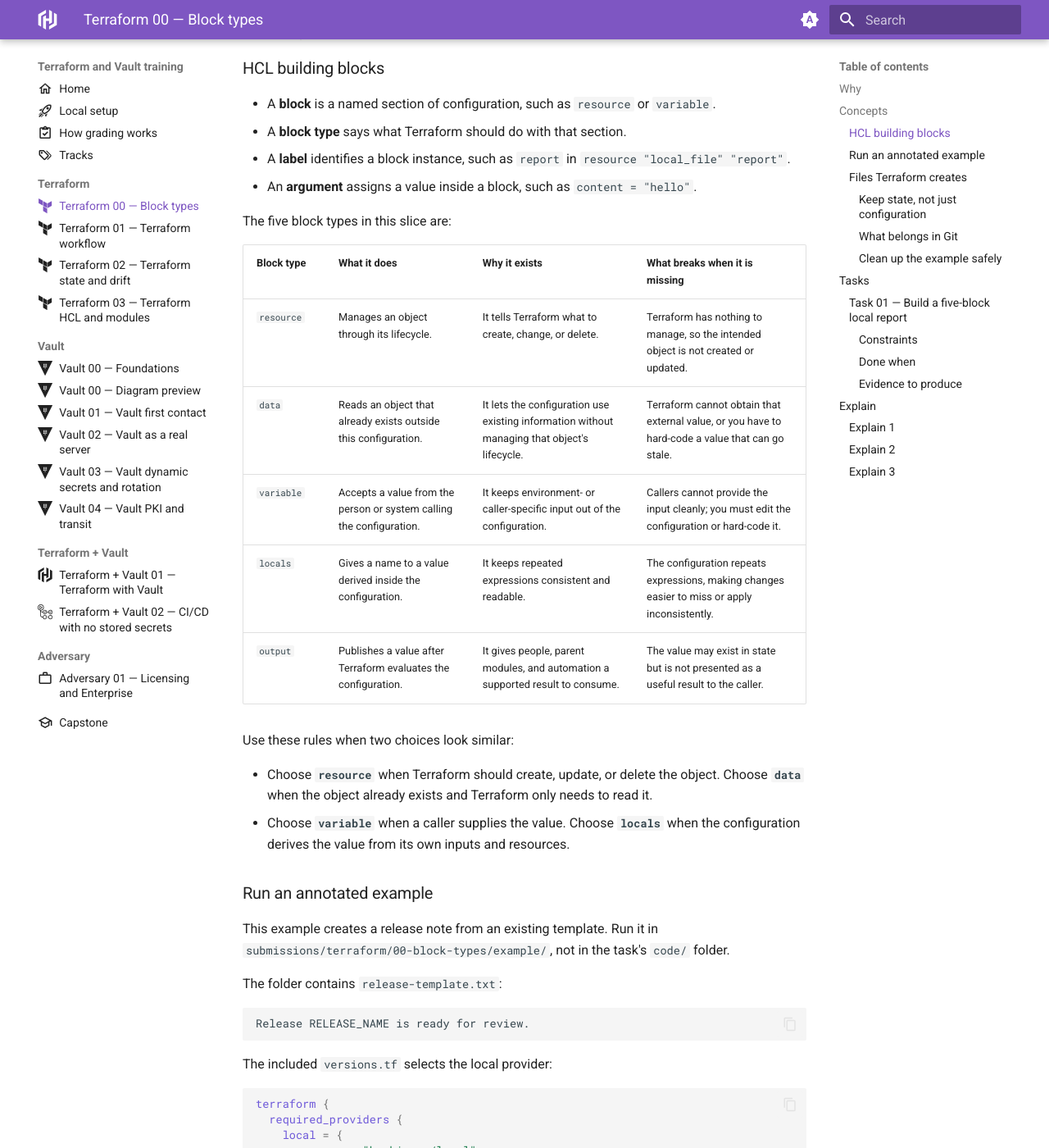
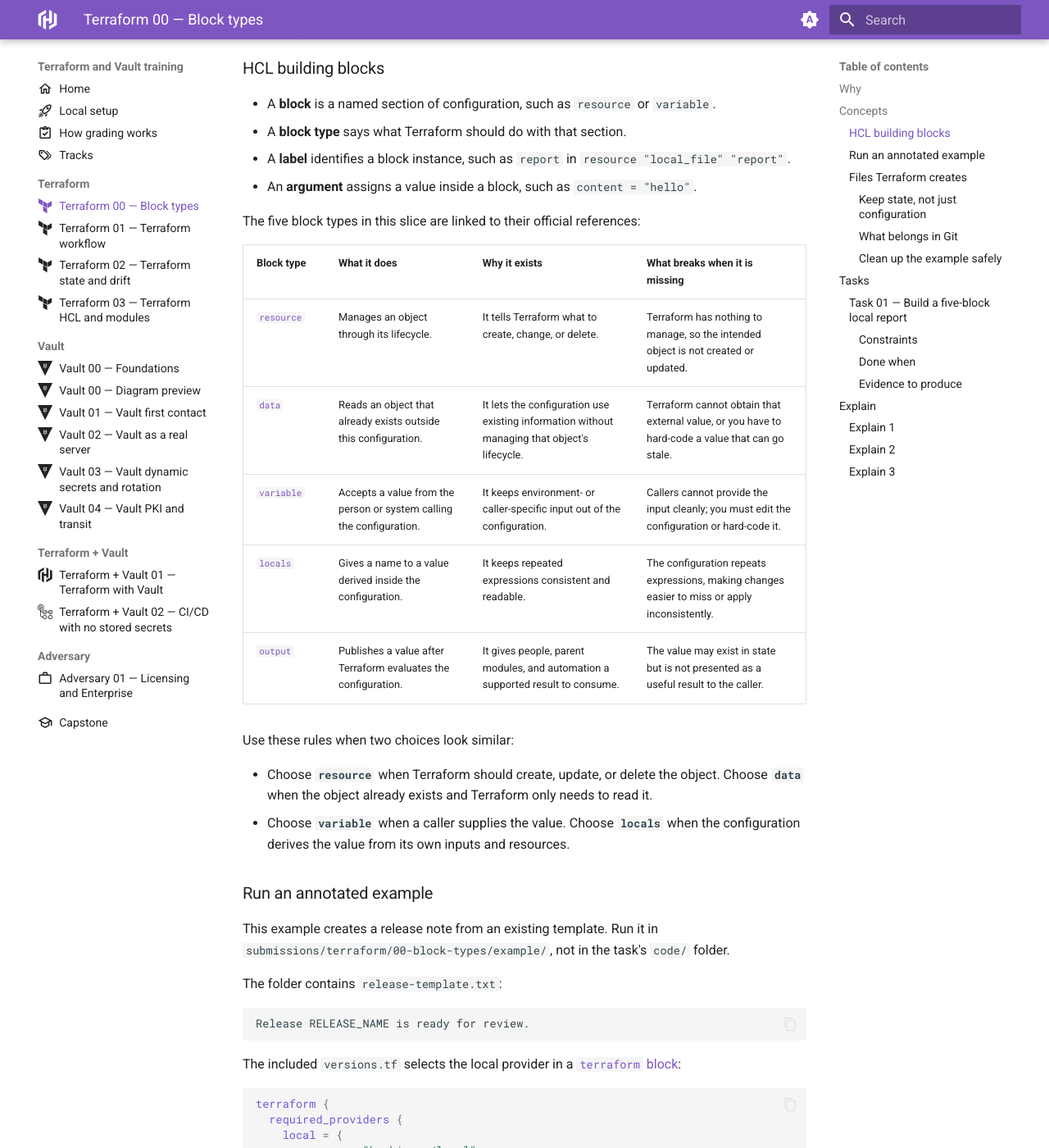
Before and after one commit to OpalBolt/Hashicorp-Katas, an MkDocs documentation site: the page built from docs/slices/terraform/00-block-types.md, in a window 1280 px wide and 1400 px high, scrolled down 545 px. Shown: the whole window at 82% size. Built offline with MkDocs 1.6.1 and Material for MkDocs 9.7.7, drawn with Linux system fonts in a browser that asks for light colours.

Commit message:
docs(terraform): link block type references

````diff
--- a/docs/slices/terraform/00-block-types.md
+++ b/docs/slices/terraform/00-block-types.md
@@ -32,15 +32,15 @@ Its `example/` and `code/` folders keep the example and your task separate.
   `resource "local_file" "report"`.
 - An **argument** assigns a value inside a block, such as `content = "hello"`.
 
-The five block types in this slice are:
+The five block types in this slice are linked to their official references:
 
 | Block type | What it does | Why it exists | What breaks when it is missing |
 |---|---|---|---|
-| `resource` | Manages an object through its lifecycle. | It tells Terraform what to create, change, or delete. | Terraform has nothing to manage, so the intended object is not created or updated. |
-| `data` | Reads an object that already exists outside this configuration. | It lets the configuration use existing information without managing that object's lifecycle. | Terraform cannot obtain that external value, or you have to hard-code a value that can go stale. |
-| `variable` | Accepts a value from the person or system calling the configuration. | It keeps environment- or caller-specific input out of the configuration. | Callers cannot provide the input cleanly; you must edit the configuration or hard-code it. |
-| `locals` | Gives a name to a value derived inside the configuration. | It keeps repeated expressions consistent and readable. | The configuration repeats expressions, making changes easier to miss or apply inconsistently. |
-| `output` | Publishes a value after Terraform evaluates the configuration. | It gives people, parent modules, and automation a supported result to consume. | The value may exist in state but is not presented as a useful result to the caller. |
+| [`resource`](https://developer.hashicorp.com/terraform/language/block/resource) | Manages an object through its lifecycle. | It tells Terraform what to create, change, or delete. | Terraform has nothing to manage, so the intended object is not created or updated. |
+| [`data`](https://developer.hashicorp.com/terraform/language/block/data) | Reads an object that already exists outside this configuration. | It lets the configuration use existing information without managing that object's lifecycle. | Terraform cannot obtain that external value, or you have to hard-code a value that can go stale. |
+| [`variable`](https://developer.hashicorp.com/terraform/language/block/variable) | Accepts a value from the person or system calling the configuration. | It keeps environment- or caller-specific input out of the configuration. | Callers cannot provide the input cleanly; you must edit the configuration or hard-code it. |
+| [`locals`](https://developer.hashicorp.com/terraform/language/block/locals) | Gives a name to a value derived inside the configuration. | It keeps repeated expressions consistent and readable. | The configuration repeats expressions, making changes easier to miss or apply inconsistently. |
+| [`output`](https://developer.hashicorp.com/terraform/language/block/output) | Publishes a value after Terraform evaluates the configuration. | It gives people, parent modules, and automation a supported result to consume. | The value may exist in state but is not presented as a useful result to the caller. |
 
 Use these rules when two choices look similar:
 
@@ -61,7 +61,8 @@ The folder contains `release-template.txt`:
 Release RELEASE_NAME is ready for review.
 ```
 
-The included `versions.tf` selects the local provider:
+The included `versions.tf` selects the local provider in a
+[`terraform` block](https://developer.hashicorp.com/terraform/language/block/terraform):
 
 ```hcl
 terraform {
````
